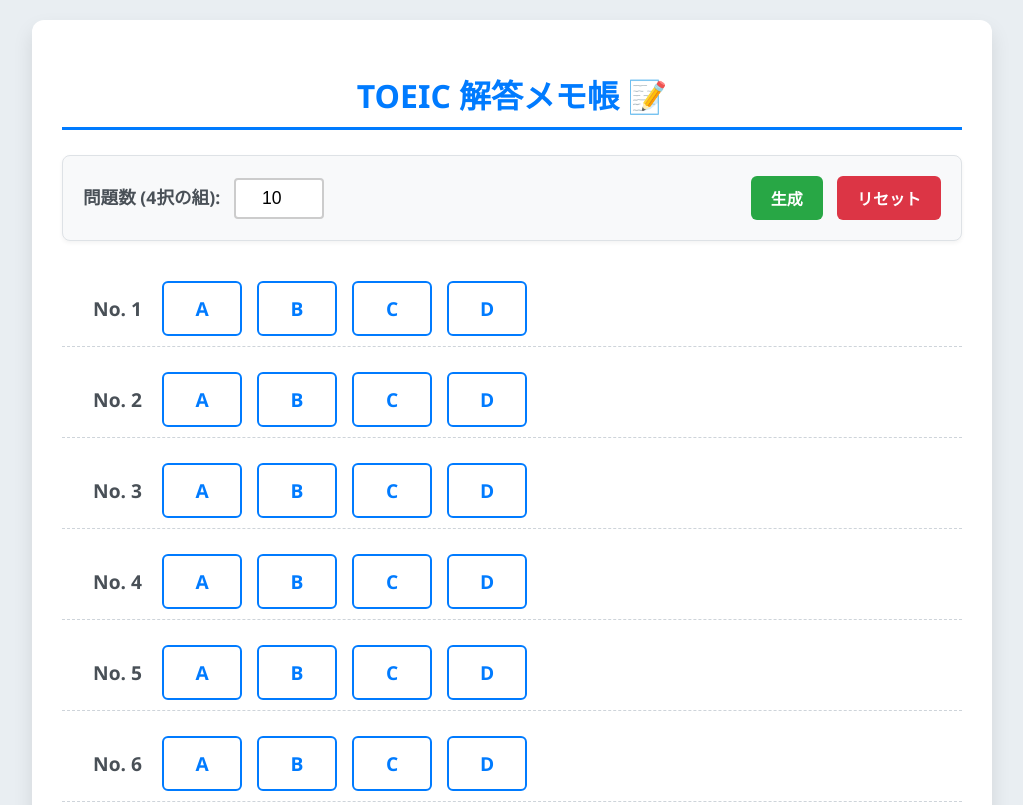
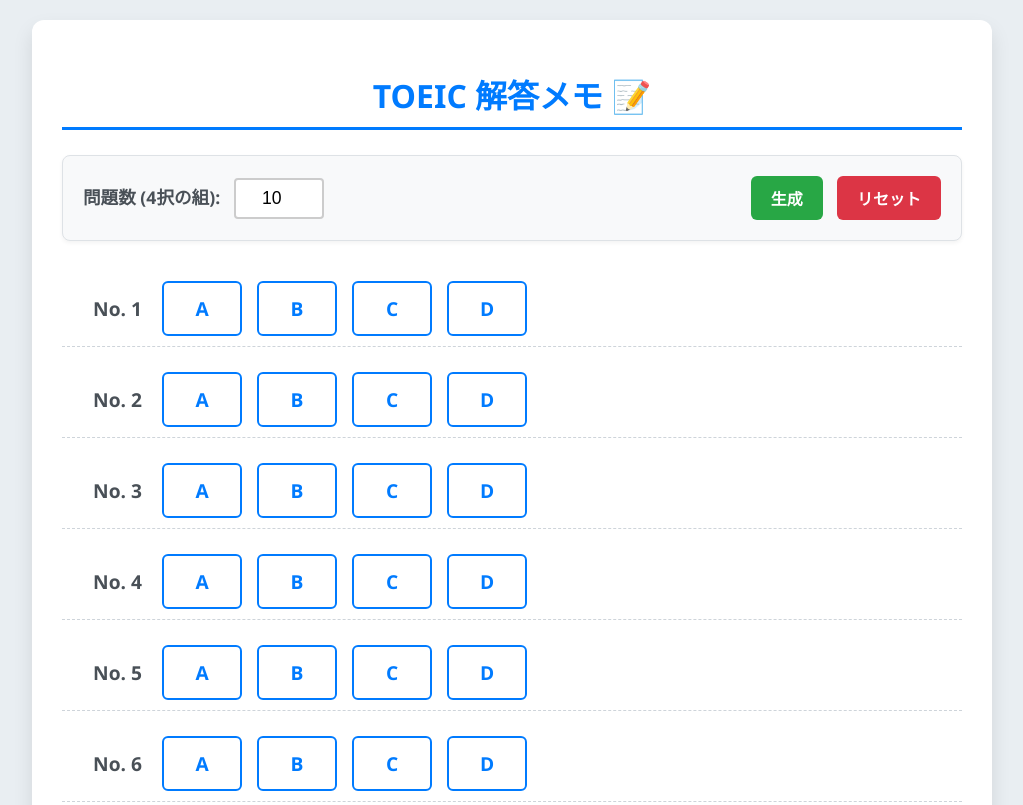
Before and after one commit to t-haruki122/MyTOEIC-memo, a plain HTML site: page index.html in a window 1280 px wide. Shown: the top 805 px of the page, without its empty margins (128-1151 px from the left). Drawn offline with Linux system fonts and the light colour scheme.

Commit message:
second commit

```diff
--- a/index.html
+++ b/index.html
@@ -8,7 +8,7 @@
 </head>
 <body>
     <div class="container">
-        <h1>TOEIC 解答メモ帳 📝</h1>
+        <h1>TOEIC 解答メモ 📝</h1>
 
         <div class="control-panel">
             <div class="input-group">
```
